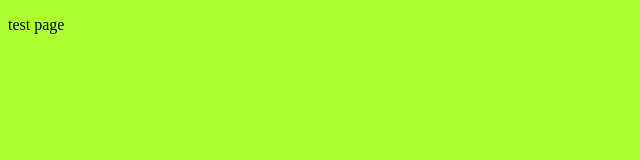
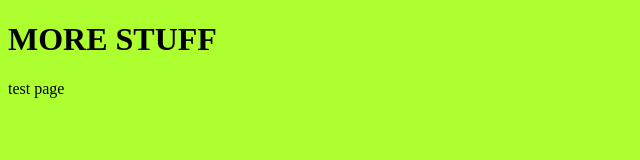
Before and after one commit to cogspa/cogspa.github.io, a plain HTML site: page page3.html in a window 1280 px wide. Shown: the whole page, without its empty margins (0-640 px from the left). Drawn offline with Linux system fonts and the light colour scheme.

Commit message:
Update page3.html

```diff
--- a/page3.html
+++ b/page3.html
@@ -10,6 +10,7 @@
     </style>
 </head>
 <body>
+    <h1> MORE STUFF</h1>
     <p>test page</p>
 </body>
 </html>
```
